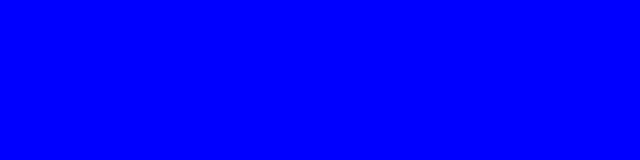
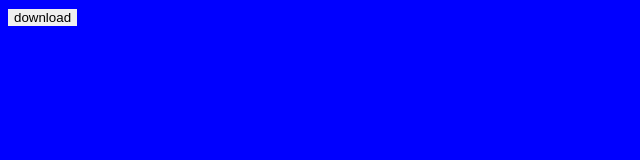
Before and after one commit to tony-clex/bimela, a plain HTML site: page index.html in a window 1280 px wide. Shown: the whole page, without its empty margins (0-640 px from the left). Drawn offline with Linux system fonts and the light colour scheme.

Commit message:
addedbuttons

```diff
--- a/css/style.css
+++ b/css/style.css
@@ -1,3 +1,8 @@
 body{
     background-color: blue;
 }
+button{
+     border-width: 0cap;
+     border-bottom: 0cqmin;
+     border-radius: 0cqmax;
+}
--- a/index.html
+++ b/index.html
@@ -7,6 +7,6 @@
     <link rel="stylesheet" href="./css/style.css">
 </head>
 <body>
-
+    <button>download</button>
 </body>
 </html>
```
